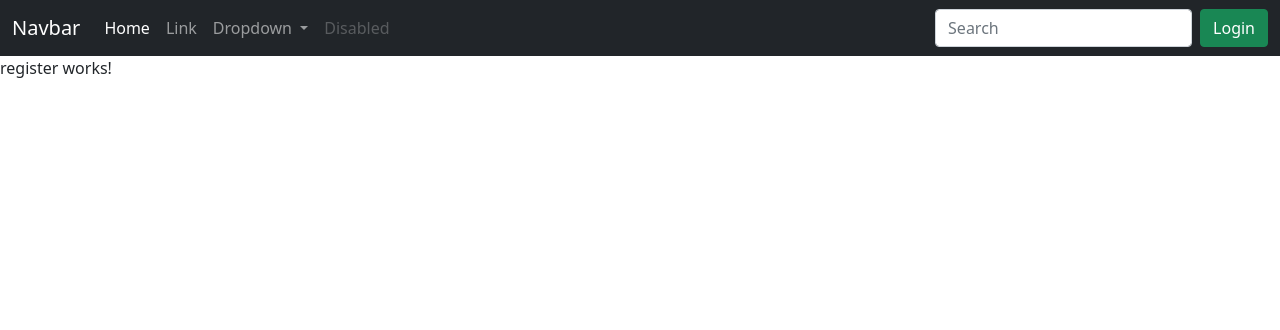
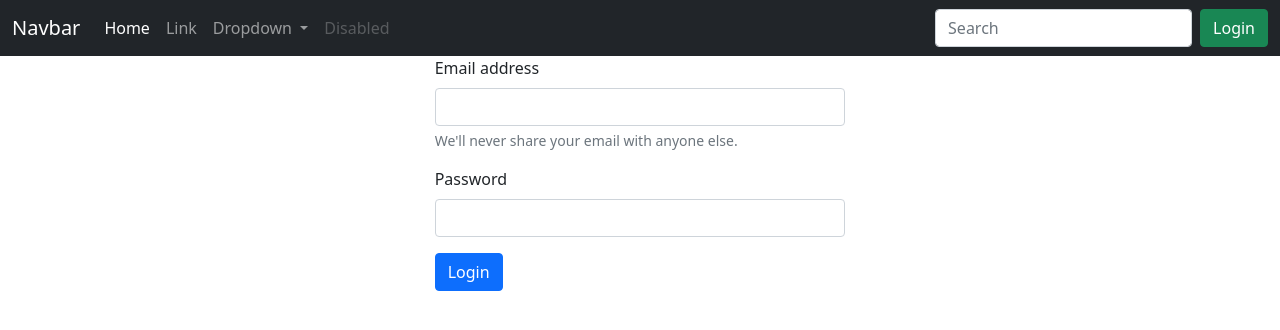
Before and after one commit to pankajchavhan/GIT-practice, an Angular app: page /register in a window 1280 px wide. Shown: the top 330 px of the page. Built offline with nearby package versions, Linux system fonts and the light colour scheme.

Commit message:
register template added

```diff
--- a/src/app/register/register.component.html
+++ b/src/app/register/register.component.html
@@ -1 +1,24 @@
-<p>register works!</p>
+<div class="row">
+    <div class="col-4">
+
+    </div>
+    <div class="col-4">
+        <form>
+            <div class="mb-3">
+              <label for="exampleInputEmail1" class="form-label">Email address</label>
+              <input type="email" class="form-control" id="exampleInputEmail1" aria-describedby="emailHelp">
+              <div id="emailHelp" class="form-text">We'll never share your email with anyone else.</div>
+            </div>
+            <div class="mb-3">
+              <label for="exampleInputPassword1" class="form-label">Password</label>
+              <input type="password" class="form-control" id="exampleInputPassword1">
+            </div>
+
+            <button routerLink = "register" type="submit" class="btn btn-primary">Login</button>&nbsp;&nbsp;
+
+          </form>
+    </div>
+    <div class="col-4">
+
+    </div>
+</div>
```
